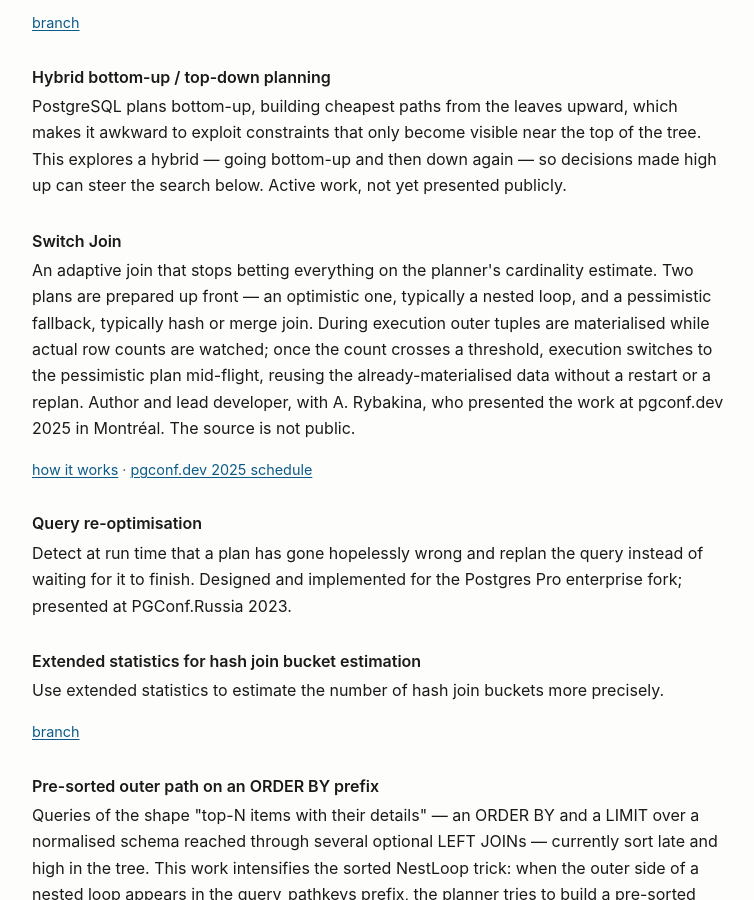
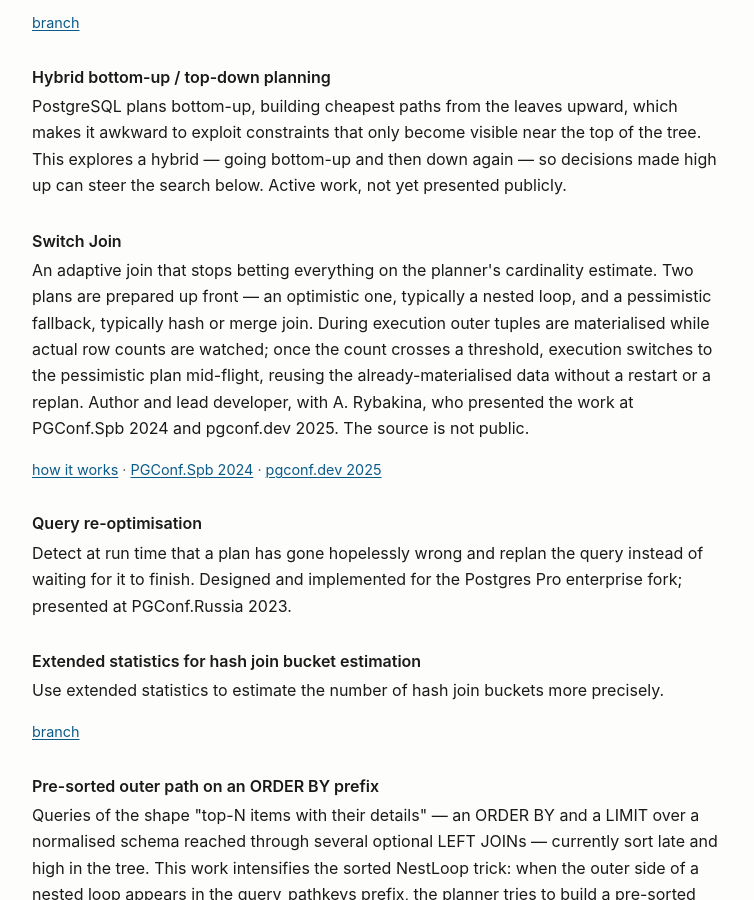
Before and after one commit to danolivo/danolivo.github.io, a Jekyll site: the page built from projects.md, in a window 1280 px wide and 900 px high, scrolled down 3116 px. Shown: the whole window, without its empty margins (260-1014 px from the left). Built offline with Jekyll 4.4.1, drawn with Linux system fonts in a browser that asks for light colours; some of the changed text lies outside the part shown.

Commit message:
Link the conference material for Switch Join and AQO
Both techniques were presented by A. Rybakina under an agreed
co-authorship, so the talks are not listed as the author's own on /talks;
the material is linked from the project entries instead. The PGConf.Spb
2024 session "Адаптивный исполнитель запросов" turns out to be about
SwitchJoin rather than AQO, so it belongs with Switch Join.

Co-Authored-By: Claude Opus 5 <noreply@anthropic.com>

```diff
--- a/_data/projects.yml
+++ b/_data/projects.yml
@@ -83,9 +83,8 @@
     nodes and reuse it during the next execution. Two significant hurdles were
     managed here: node signatures had to be invented to match cardinalities to
     specific nodes during planning, and the knowledge base had to be generalised.
-    Presented by A. Rybakina at pgconf.dev 2024.
   links:
-    - name: pgconf.dev 2024 session
+    - name: pgconf.dev 2024
       url: https://www.pgevents.ca/events/pgconfdev2024/sessions/session/147/
 
 - name: pg_track_optimizer
@@ -191,11 +190,13 @@
     once the count crosses a threshold, execution switches to the pessimistic
     plan mid-flight, reusing the already-materialised data without a restart or a
     replan. Author and lead developer, with A. Rybakina, who presented the work
-    at pgconf.dev 2025 in Montréal. The source is not public.
+    at PGConf.Spb 2024 and pgconf.dev 2025. The source is not public.
   links:
     - name: how it works
       url: https://alenarybakina.substack.com/p/switch-join-postgresql-that-adapts
-    - name: pgconf.dev 2025 schedule
+    - name: PGConf.Spb 2024
+      url: https://pgconf.ru/talk/1904075
+    - name: pgconf.dev 2025
       url: https://2025.pgconf.dev/schedule.html
 
 - name: Query re-optimisation
```
